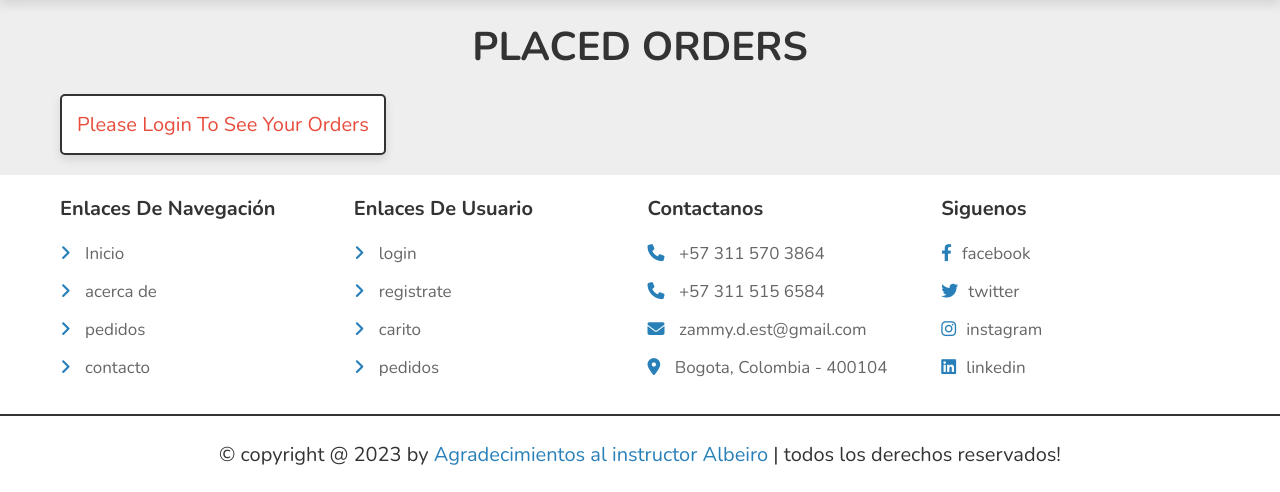
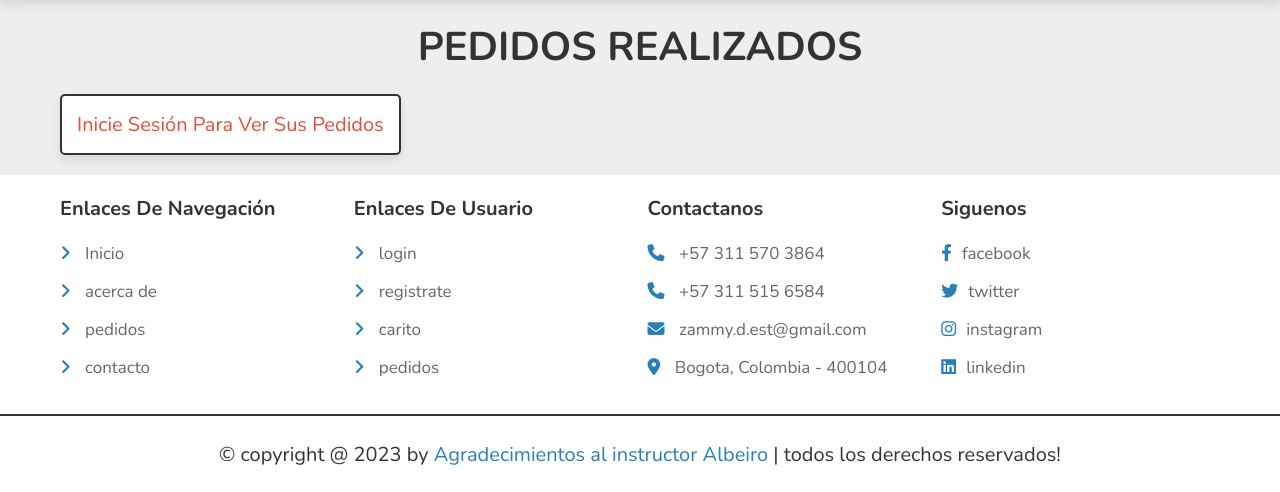
Before and after one commit to zammy-d/HappeFeet, a PHP site: page /orders.php in a window 1280 px wide. Shown: the part 74-566 px from the top of the page. Run offline with PHP 8.4, Linux system fonts and the light colour scheme; data comes from the database, SQL or seed files in the repository; data that the repository does not hold is empty; some libraries are stand-ins or nearby versions.

Commit message:
Update orders.php
Se actualiza ordenes

```diff
--- a/orders.php
+++ b/orders.php
@@ -18,7 +18,7 @@ if(isset($_SESSION['user_id'])){
    <meta charset="UTF-8">
    <meta http-equiv="X-UA-Compatible" content="IE=edge">
    <meta name="viewport" content="width=device-width, initial-scale=1.0">
-   <title>orders</title>
+   <title>ordenes</title>
 
    <!-- font awesome cdn link  -->
    <link rel="stylesheet" href="https://cdnjs.cloudflare.com/ajax/libs/font-awesome/6.1.1/css/all.min.css">
@@ -33,13 +33,13 @@ if(isset($_SESSION['user_id'])){
 
 <section class="orders">
 
-   <h1 class="heading">placed orders</h1>
+   <h1 class="heading">pedidos realizados</h1>
 
    <div class="box-container">
 
    <?php
       if($user_id == ''){
-         echo '<p class="empty">please login to see your orders</p>';
+         echo '<p class="empty">Inicie sesión para ver sus pedidos</p>';
       }else{
          $select_orders = $conn->prepare("SELECT * FROM `orders` WHERE user_id = ?");
          $select_orders->execute([$user_id]);
```
